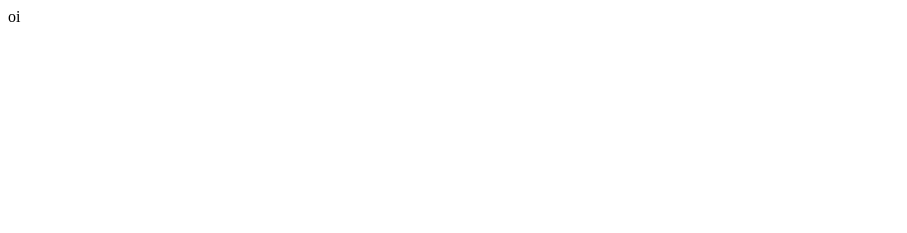
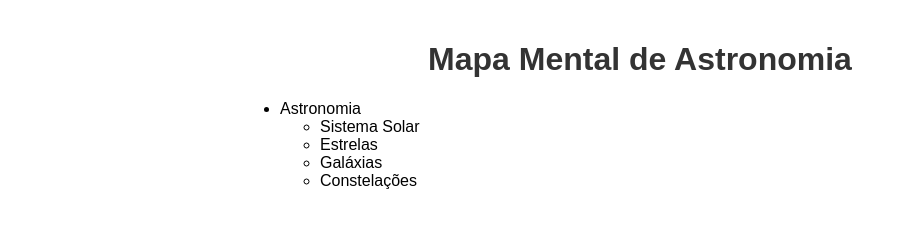
Before and after one commit to muriloppw1/html, a plain HTML site: page Teste.html in a window 1280 px wide. Shown: the whole page, without its empty margins (0-907 px from the left). Drawn offline with Linux system fonts and the light colour scheme.

Commit message:
Mapamental.html

```diff
--- a/Teste.html
+++ b/Teste.html
@@ -1 +1,46 @@
-oi
+<!DOCTYPE html>
+<html lang="en">
+<head>
+  <meta charset="UTF-8">
+  <meta name="viewport" content="width=device-width, initial-scale=1.0">
+  <title>Mapa Mental de Astronomia</title>
+  <style>
+    body {
+      background-color: #ffffff; /* Cor de fundo branca */
+      margin: 0;
+      padding: 20px;
+      font-family: Arial, sans-serif;
+    }
+
+    h1 {
+      text-align: center;
+      color: #333333; /* Cor do texto */
+    }
+
+    #mapa-mind {
+      max-width: 800px;
+      margin: 20px auto;
+    }
+  </style>
+</head>
+<body>
+
+  <h1>Mapa Mental de Astronomia</h1>
+
+  <div id="mapa-mind">
+    <!-- Aqui você pode adicionar o conteúdo do seu mapa mental -->
+    <ul>
+      <li>Astronomia
+        <ul>
+          <li>Sistema Solar</li>
+          <li>Estrelas</li>
+          <li>Galáxias</li>
+          <li>Constelações</li>
+          <!-- Adicione mais itens conforme necessário -->
+        </ul>
+      </li>
+    </ul>
+  </div>
+
+</body>
+</html>
```
